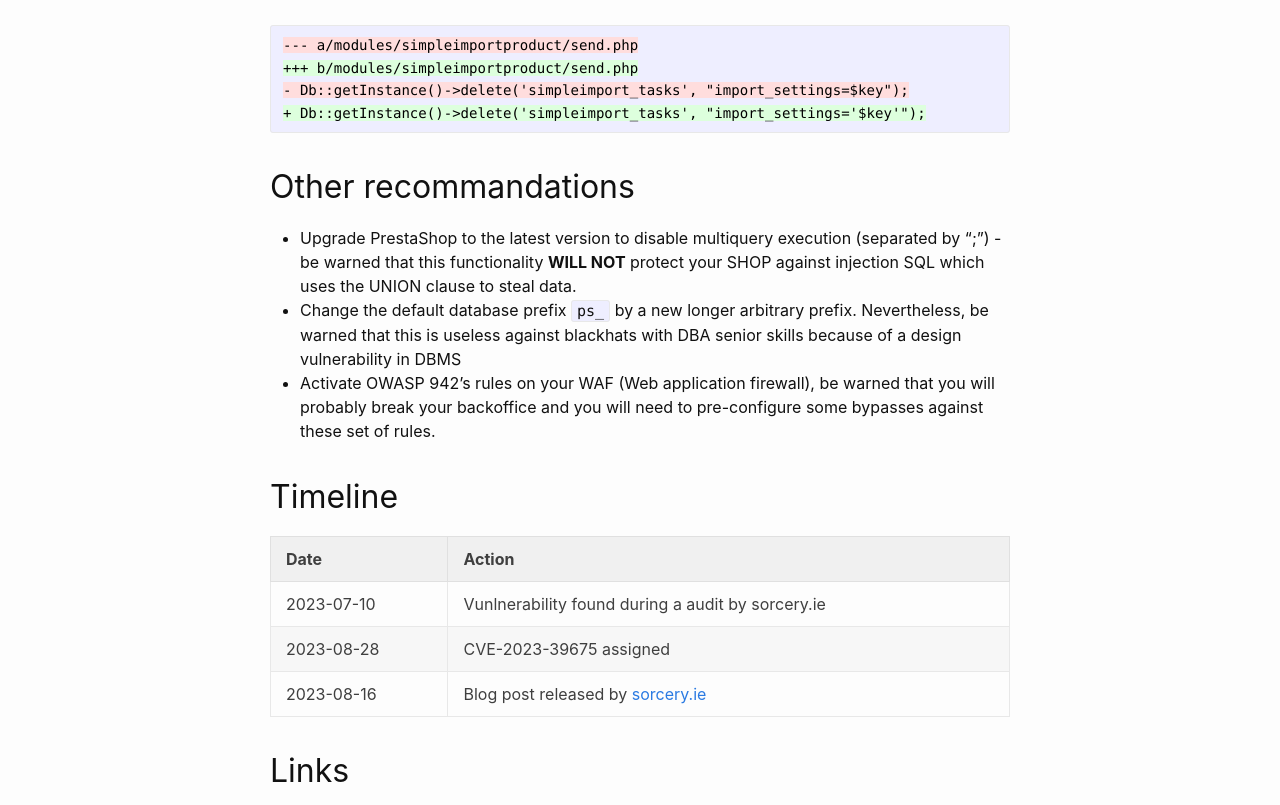
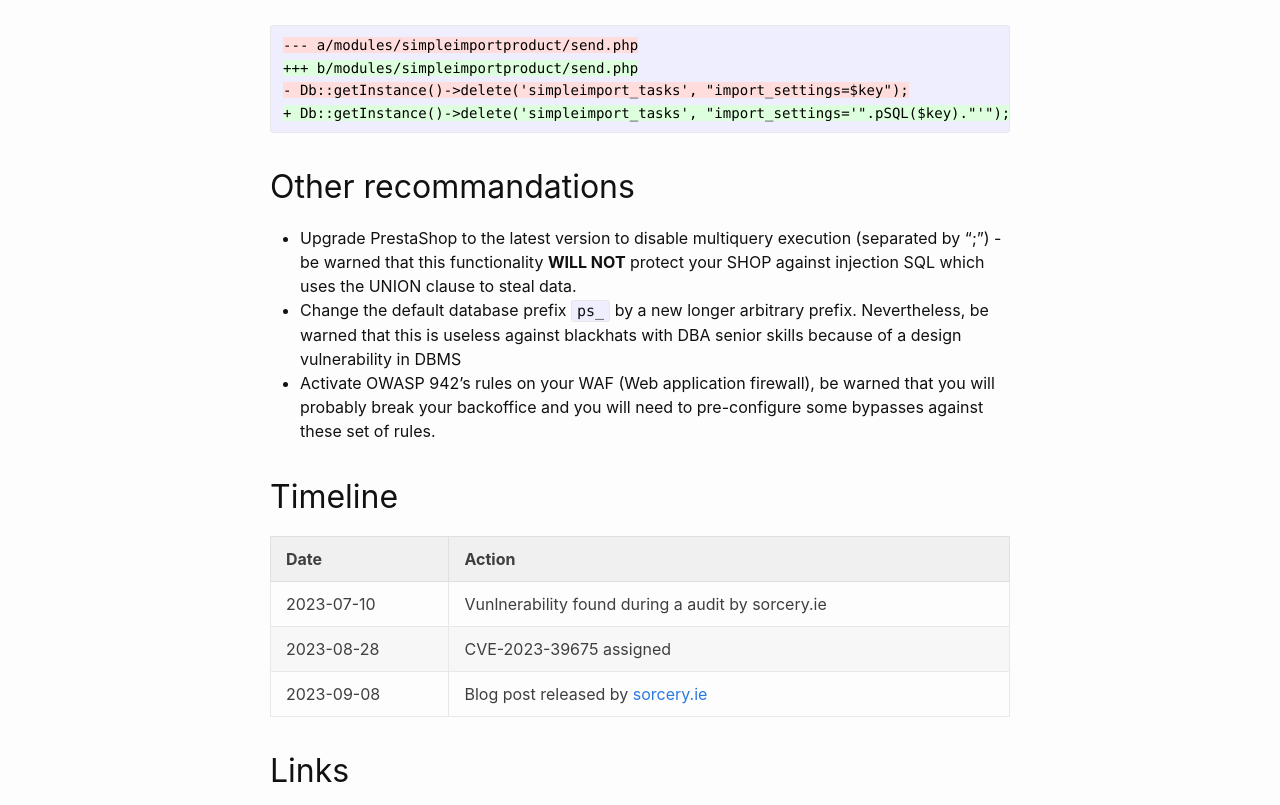
Before and after one commit to friends-of-presta/security-advisories, a Jekyll site: the page built from _posts/2023-09-19-simpleimportproduct.md, in a window 1280 px wide and 1400 px high, scrolled down 1812 px. Shown: the part 227-1032 px from the top of the window. Built offline with Jekyll 4.4.1, drawn with Linux system fonts in a browser that asks for light colours.

Commit message:
Update 2023-09-19-simpleimportproduct.md

````diff
--- a/_posts/2023-09-19-simpleimportproduct.md
+++ b/_posts/2023-09-19-simpleimportproduct.md
@@ -56,7 +56,7 @@ A patch has been released in august 2023.
 --- a/modules/simpleimportproduct/send.php
 +++ b/modules/simpleimportproduct/send.php
 - Db::getInstance()->delete('simpleimport_tasks', "import_settings=$key");
-+ Db::getInstance()->delete('simpleimport_tasks', "import_settings='$key'");
++ Db::getInstance()->delete('simpleimport_tasks', "import_settings='".pSQL($key)."'");
 ```
 
 
@@ -74,7 +74,7 @@ A patch has been released in august 2023.
 |--|--|
 | 2023-07-10 | Vunlnerability found during a audit by sorcery.ie |
 | 2023-08-28 | CVE-2023-39675 assigned |
-| 2023-08-16 | Blog post released by [sorcery.ie](https://blog.sorcery.ie/posts/simpleimportproduct_sqli_sqli/)|
+| 2023-09-08 | Blog post released by [sorcery.ie](https://blog.sorcery.ie/posts/simpleimportproduct_sqli_sqli/)|
 
 
 ## Links
````
